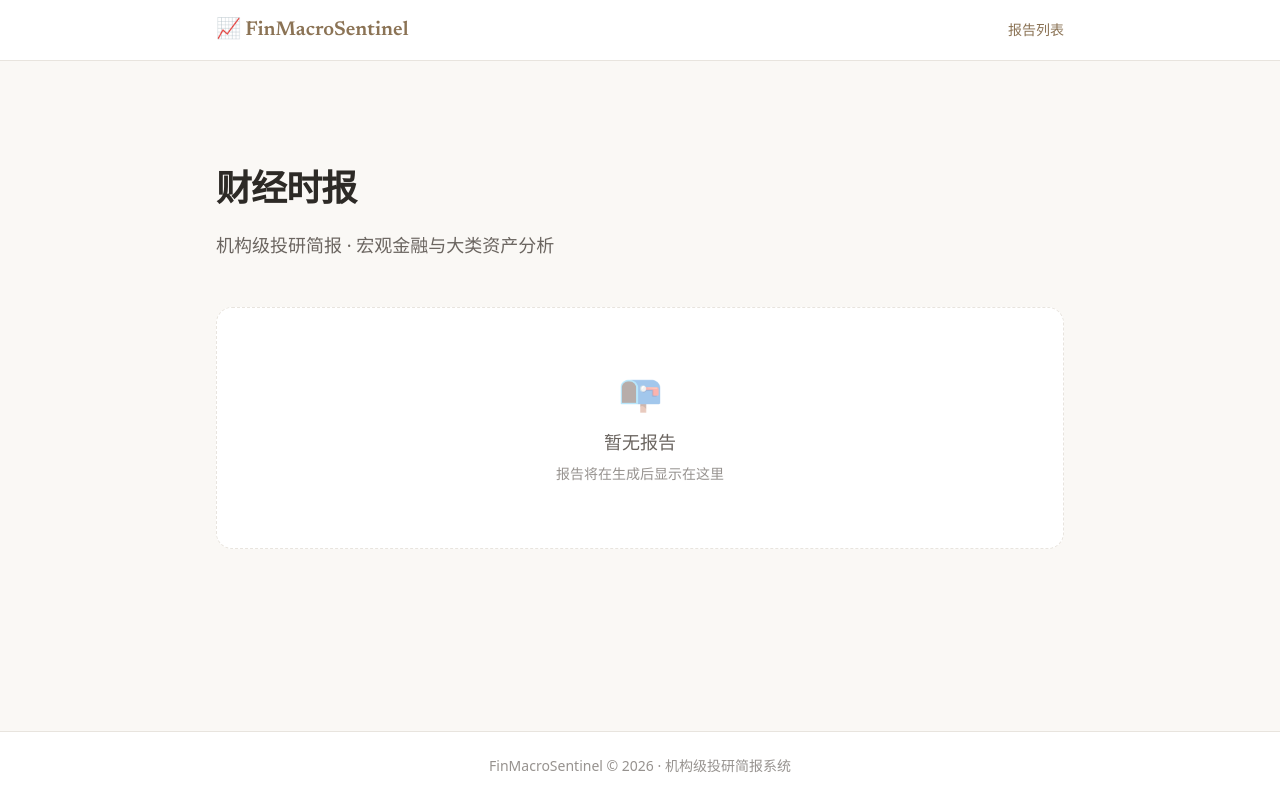
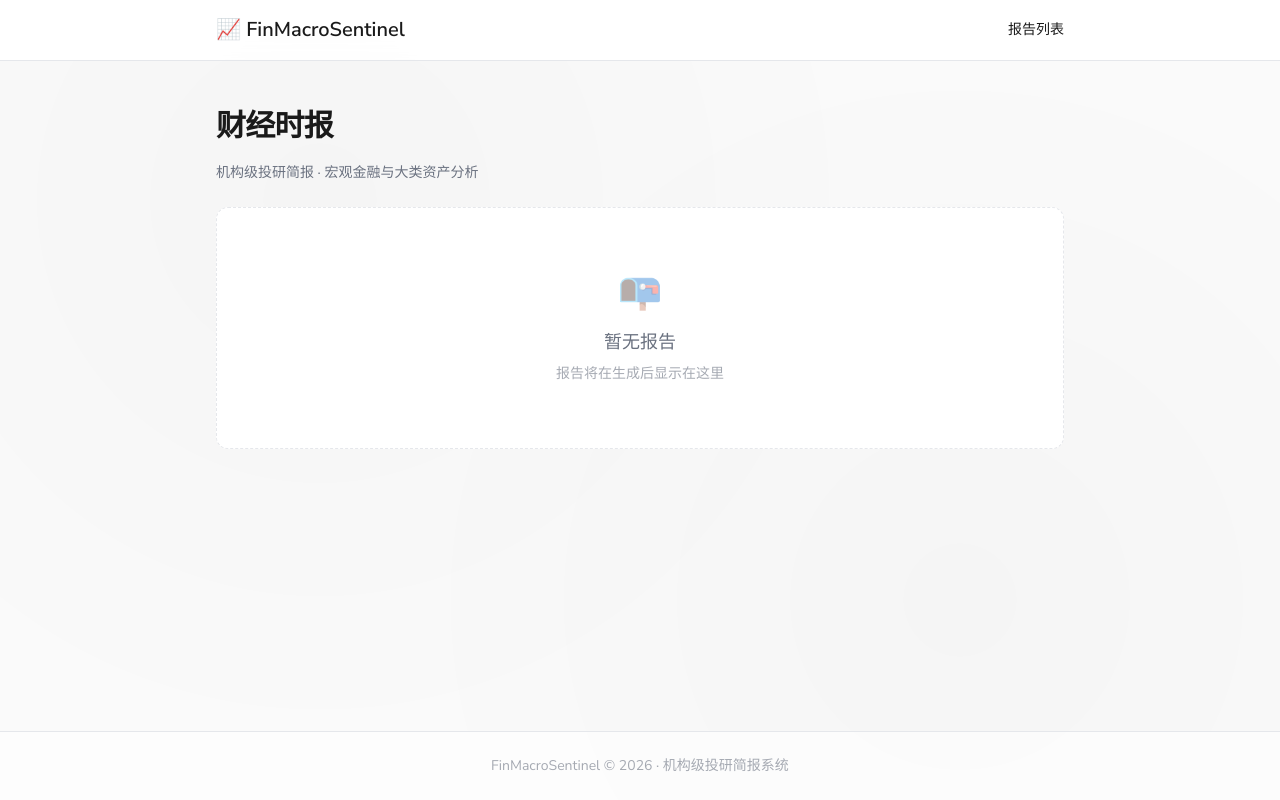
Before and after one commit to Garacc/FinMacroSentinel, a Next.js app in the folder web/: page / in a window 1280 px wide. Built offline with nearby package versions, Linux system fonts and the light colour scheme.

Commit message:
feat: 优化 Web 页面视觉效果
- 更换为圆润字体 Nunito Sans + Noto Sans SC
- 调整布局间距，页面更紧凑
- 详情页宽度增加，表格样式优化
- 首页卡片添加分类标签显示
- 卡片设置最小高度确保等高
- 移除详情页顶部返回链接

```diff
--- a/web/src/app/globals.css
+++ b/web/src/app/globals.css
@@ -1,28 +1,37 @@
+/* 导入圆润字体 - Nunito Sans */
+@import url('https://fonts.googleapis.com/css2?family=Nunito+Sans:wght@300;400;500;600;700&family=Noto+Sans+SC:wght@300;400;500;600;700&display=swap');
+
 @import "tailwindcss";
 @plugin "@tailwindcss/typography";
 
 :root {
-  /* 柔和米黄色系 - 提升质感 */
-  --background: #FAF8F5;
+  /* 精致浅色 - 金融专业风格 */
+  --background: #FAFAFA;
+  --background-secondary: #F5F5F5;
   --entry: #FFFFFF;
-  --primary: #2D2A26;
-  --secondary: #6B6560;
-  --tertiary: #E8E4DE;
-  --content: #2D2A26;
-  --border: #E8E4DE;
-  --accent: #8B7355;
-  --accent-light: #A89374;
+  --primary: #1A1A1A;
+  --secondary: #6B7280;
+  --tertiary: #E5E7EB;
+  --content: #374151;
+  --border: #E5E7EB;
+  --border-light: #F3F4F6;
 
-  /* 阴影变量 */
-  --shadow-sm: 0 1px 2px rgba(0, 0, 0, 0.04);
-  --shadow-md: 0 4px 6px -1px rgba(0, 0, 0, 0.06), 0 2px 4px -2px rgba(0, 0, 0, 0.04);
-  --shadow-lg: 0 10px 15px -3px rgba(0, 0, 0, 0.08), 0 4px 6px -4px rgba(0, 0, 0, 0.04);
+  /* 强调色 - 炭灰色 + 金色点缀 */
+  --accent: #1A1A1A;
+  --accent-light: #D97706;
+  --accent-subtle: #FEF3C7;
+
+  /* 阴影 */
+  --shadow-sm: 0 1px 2px rgba(0, 0, 0, 0.05);
+  --shadow-md: 0 4px 6px -1px rgba(0, 0, 0, 0.07), 0 2px 4px -2px rgba(0, 0, 0, 0.05);
+  --shadow-lg: 0 10px 15px -3px rgba(0, 0, 0, 0.1), 0 4px 6px -4px rgba(0, 0, 0, 0.05);
   --shadow-card: 0 1px 3px rgba(0, 0, 0, 0.04), 0 1px 2px rgba(0, 0, 0, 0.06);
   --shadow-card-hover: 0 10px 25px -5px rgba(0, 0, 0, 0.1), 0 8px 10px -6px rgba(0, 0, 0, 0.06);
 }
 
 @theme inline {
   --color-background: var(--background);
+  --color-background-secondary: var(--background-secondary);
   --color-entry: var(--entry);
   --color-primary: var(--primary);
   --color-secondary: var(--secondary);
@@ -31,8 +40,8 @@
   --color-border: var(--border);
   --color-accent: var(--accent);
   --color-accent-light: var(--accent-light);
-  --font-serif: var(--font-newsreader), Georgia, 'Times New Roman', serif;
-  --font-sans: var(--font-inter), -apple-system, BlinkMacSystemFont, 'Segoe UI', sans-serif;
+  --font-sans: 'Nunito Sans', 'Noto Sans SC', -apple-system, BlinkMacSystemFont, sans-serif;
+  --font-serif: 'Nunito Sans', 'Noto Sans SC', Georgia, serif;
 }
 
 body {
@@ -42,6 +51,22 @@ body {
   line-height: 1.7;
   -webkit-font-smoothing: antialiased;
   -moz-osx-font-smoothing: grayscale;
+  min-height: 100vh;
+}
+
+/* 背景微纹理 */
+body::before {
+  content: '';
+  position: fixed;
+  top: 0;
+  left: 0;
+  right: 0;
+  bottom: 0;
+  background-image:
+    radial-gradient(circle at 25% 25%, rgba(0, 0, 0, 0.02) 0%, transparent 50%),
+    radial-gradient(circle at 75% 75%, rgba(0, 0, 0, 0.02) 0%, transparent 50%);
+  pointer-events: none;
+  z-index: -1;
 }
 
 /* 页面加载动画 */
@@ -61,23 +86,10 @@ body {
   to { opacity: 1; }
 }
 
-@keyframes slideInLeft {
-  from {
-    opacity: 0;
-    transform: translateX(-10px);
-  }
-  to {
-    opacity: 1;
-    transform: translateX(0);
-  }
+.page-enter {
+  animation: fadeIn 0.5s ease-out forwards;
 }
 
-/* 页面整体淡入 */
-.page-enter {
-  animation: fadeIn 0.4s ease-out forwards;
-}
-
-/* 列表项依次淡入 */
 .list-item {
   opacity: 0;
   animation: fadeInUp 0.5s ease-out forwards;
@@ -91,18 +103,16 @@ body {
 .list-item:nth-child(6) { animation-delay: 0.3s; }
 .list-item:nth-child(7) { animation-delay: 0.35s; }
 .list-item:nth-child(8) { animation-delay: 0.4s; }
-.list-item:nth-child(9) { animation-delay: 0.45s; }
-.list-item:nth-child(10) { animation-delay: 0.5s; }
 
 /* 链接样式 */
 a {
   color: var(--accent);
   text-decoration: none;
-  transition: color 0.2s ease, opacity 0.2s ease;
+  transition: color 0.2s ease;
 }
 
 a:hover {
-  color: var(--primary);
+  color: var(--accent-light);
 }
 
 /* 标题样式 */
@@ -112,51 +122,48 @@ h1, h2, h3, h4, h5, h6 {
   margin-top: 1.5em;
   margin-bottom: 0.5em;
   line-height: 1.4;
+  font-family: var(--font-serif);
 }
 
-/* 代码块样式 */
+/* 代码块 */
 pre {
-  background: var(--entry);
+  background: var(--background-secondary);
   border: 1px solid var(--border);
   border-radius: 8px;
   padding: 1rem;
   overflow-x: auto;
-  box-shadow: var(--shadow-sm);
-}
-
-code {
-  font-family: 'SF Mono', Monaco, 'Cascadia Code', monospace;
-  font-size: 0.9em;
-  background: var(--tertiary);
-  padding: 0.2em 0.4em;
-  border-radius: 4px;
+  font-size: 0.75rem;
+  line-height: 1.5;
 }
 
 pre code {
   background: none;
   padding: 0;
+  white-space: pre;
+  font-family: 'IBM Plex Mono', 'SF Mono', Monaco, monospace;
+  color: var(--secondary);
 }
 
-/* 引用块样式 */
+/* 引用块 */
 blockquote {
   border-left: 3px solid var(--accent);
   padding-left: 1.25rem;
-  margin-left: 0;
-  margin-right: 0;
+  margin: 1rem 0;
   color: var(--secondary);
   font-style: italic;
-  background: linear-gradient(90deg, rgba(139, 115, 85, 0.06) 0%, transparent 100%);
+  background: var(--background-secondary);
   padding: 1rem 1.25rem;
   border-radius: 0 8px 8px 0;
 }
 
-/* 列表样式 */
+/* 列表 */
 ul, ol {
   padding-left: 1.5rem;
 }
 
 li {
   margin-bottom: 0.5rem;
+  color: var(--content);
 }
 
 /* 分割线 */
@@ -166,141 +173,101 @@ hr {
   margin: 2rem 0;
 }
 
-/* 表格样式 - 强制覆盖所有其他样式 */
-article table,
-.prose table,
-div table {
-  width: 100% !important;
-  border-collapse: collapse !important;
-  margin: 1rem 0 !important;
-  font-size: 11px !important;
-  line-height: 1.4 !important;
-}
-
-article th,
-.prose th,
-div th {
-  background: linear-gradient(180deg, rgba(139, 115, 85, 0.12) 0%, rgba(139, 115, 85, 0.06) 100%) !important;
-  color: var(--primary) !important;
-  font-weight: 600 !important;
-  padding: 6px 10px !important;
-  border: 1px solid var(--border) !important;
-  text-align: left !important;
-  white-space: normal !important;
-}
-
-article td,
-.prose td,
-div td {
-  color: var(--content) !important;
-  padding: 6px 10px !important;
-  border: 1px solid var(--border) !important;
-  text-align: left !important;
-  white-space: normal !important;
-  word-wrap: break-word !important;
-  min-width: 50px !important;
-  max-width: 200px !important;
-}
-
-article tr:nth-child(even) td,
-.prose tr:nth-child(even) td {
-  background: rgba(139, 115, 85, 0.04) !important;
-}
-
-article table,
-.prose table {
-  display: block !important;
-  overflow-x: auto !important;
-  -webkit-overflow-scrolling: touch !important;
-}
-
-/* 代码块样式 - 用于 ASCII 图表 */
-.prose pre {
-  background: var(--entry) !important;
-  border: 1px solid var(--border) !important;
-  border-radius: 8px !important;
-  padding: 1rem !important;
-  overflow-x: auto !important;
-  box-shadow: var(--shadow-sm) !important;
-  font-size: 0.625rem !important;
-  line-height: 1.6 !important;
-  color: var(--secondary) !important;
-  margin: 1rem 0 !important;
-}
-
-.prose pre code {
-  background: none !important;
-  padding: 0 !important;
-  white-space: pre !important;
-  font-family: 'SF Mono', Monaco, 'Cascadia Code', 'Menlo', monospace !important;
-}
-
 /* ========== 卡片样式 ========== */
 .card {
   background: var(--entry);
   border: 1px solid var(--border);
-  border-radius: 16px;
-  padding: 1.5rem;
+  border-radius: 10px;
+  padding: 0.75rem 1.25rem;
   box-shadow: var(--shadow-card);
-  transition: all 0.3s cubic-bezier(0.4, 0, 0.2, 1);
+  transition: all 0.25s cubic-bezier(0.4, 0, 0.2, 1);
   position: relative;
   overflow: hidden;
 }
 
-/* 卡片左上角装饰线 */
+/* 卡片顶部细线 */
 .card::before {
   content: '';
   position: absolute;
   top: 0;
   left: 0;
-  width: 4px;
-  height: 100%;
-  background: linear-gradient(180deg, var(--accent) 0%, var(--accent-light) 100%);
+  right: 0;
+  height: 3px;
+  background: linear-gradient(90deg, var(--accent) 0%, var(--accent-light) 100%);
   opacity: 0;
-  transition: opacity 0.3s ease;
+  transition: opacity 0.25s ease;
 }
 
 .card:hover {
   box-shadow: var(--shadow-card-hover);
-  border-color: var(--accent-light);
-  transform: translateY(-4px);
+  transform: translateY(-2px);
 }
 
 .card:hover::before {
   opacity: 1;
 }
 
-/* ========== 按钮样式 ========== */
-.btn {
-  display: inline-flex;
-  align-items: center;
-  justify-content: center;
-  padding: 0.625rem 1.25rem;
-  font-size: 0.875rem;
-  font-weight: 500;
-  border-radius: 10px;
-  transition: all 0.2s ease;
-  cursor: pointer;
-  border: none;
+/* 空状态 */
+.empty-state {
+  text-align: center;
+  padding: 4rem 2rem;
+  background: var(--entry);
+  border: 1px dashed var(--border);
+  border-radius: 12px;
 }
 
-.btn-primary {
-  background: var(--accent);
-  color: white;
+/* ========== 表格样式 ========== */
+article table,
+.prose table {
+  width: auto !important;
+  min-width: 100% !important;
+  border-collapse: collapse !important;
+  margin: 1rem 0 !important;
+  font-size: 11px !important;
+  line-height: 1.4 !important;
+  background: var(--entry) !important;
+  border-radius: 8px !important;
+  overflow: hidden !important;
+  box-shadow: var(--shadow-sm) !important;
 }
 
-.btn-primary:hover {
-  background: var(--primary);
-  transform: translateY(-1px);
-  box-shadow: var(--shadow-md);
+article th {
+  background: var(--background-secondary) !important;
+  color: var(--primary) !important;
+  font-weight: 600 !important;
+  padding: 8px 12px !important;
+  border-bottom: 2px solid var(--border) !important;
+  text-align: left !important;
+  font-size: 11px !important;
+  white-space: nowrap;
 }
 
-/* ========== 标题字体 ========== */
-h1, h2, h3, h4, h5, h6 {
-  font-family: var(--font-serif);
+article td,
+.prose td {
+  color: var(--content) !important;
+  padding: 8px 12px !important;
+  border-bottom: 1px solid var(--border-light) !important;
+  font-size: 11px !important;
 }
 
-/* ========== 详情页内容区域 ========== */
+article tr:last-child td,
+.prose tr:last-child td {
+  border-bottom: none !important;
+}
+
+article tr:hover td,
+.prose tr:hover td {
+  background: var(--background-secondary) !important;
+}
+
+article table,
+.prose table {
+  display: table !important;
+  overflow-x: auto !important;
+  -webkit-overflow-scrolling: touch !important;
+}
+
+/* ========== 详情页内容 ========== */
 .prose {
   font-family: var(--font-sans);
   color: var(--content);
@@ -318,118 +285,59 @@ h1, h2, h3, h4, h5, h6 {
 }
 
 .prose p {
-  margin-bottom: 1.25rem;
+  margin-bottom: 1rem;
   line-height: 1.8;
 }
 
-.prose ul, .prose ol {
-  margin-bottom: 1.25rem;
+.prose a {
+  color: var(--accent);
+  text-decoration: underline;
+  text-decoration-color: rgba(26, 26, 26, 0.2);
+  text-underline-offset: 2px;
 }
 
-.prose li {
-  margin-bottom: 0.75rem;
-  line-height: 1.7;
+.prose a:hover {
+  color: var(--accent-light);
 }
 
-/* 模块标题样式 */
-.prose h2:has(+ h3) {
-  margin-bottom: 0.25rem;
-}
-
-/* 风险提示样式 */
 .prose strong {
   color: var(--primary);
   font-weight: 600;
 }
 
-/* 链接在文章中的样式 */
-.prose a {
-  color: var(--accent);
-  text-decoration: underline;
-  text-decoration-color: rgba(139, 115, 85, 0.3);
-  text-underline-offset: 2px;
-  transition: all 0.2s ease;
-}
-
-.prose a:hover {
-  color: var(--primary);
-  text-decoration-color: var(--accent);
-}
-
-/* 标签样式 */
-.tag {
-  display: inline-flex;
-  align-items: center;
-  padding: 0.25rem 0.625rem;
-  font-size: 0.75rem;
-  font-weight: 500;
-  border-radius: 6px;
-  background: rgba(139, 115, 85, 0.1);
-  color: var(--accent);
-  transition: all 0.2s ease;
-}
-
-.tag:hover {
-  background: rgba(139, 115, 85, 0.2);
-}
-
-/* 空状态 */
-.empty-state {
-  text-align: center;
-  padding: 4rem 2rem;
-  background: var(--entry);
-  border: 1px dashed var(--border);
-  border-radius: 16px;
-}
-
-/* 滚动条美化 */
+/* 滚动条 */
 ::-webkit-scrollbar {
-  width: 8px;
-  height: 8px;
+  width: 6px;
+  height: 6px;
 }
 
 ::-webkit-scrollbar-track {
-  background: var(--tertiary);
-  border-radius: 4px;
+  background: var(--background-secondary);
 }
 
 ::-webkit-scrollbar-thumb {
-  background: var(--secondary);
-  border-radius: 4px;
-  opacity: 0.5;
+  background: var(--tertiary);
+  border-radius: 3px;
 }
 
 ::-webkit-scrollbar-thumb:hover {
-  background: var(--accent);
+  background: var(--secondary);
 }
 
-/* 选中文本样式 */
+/* 选中文本 */
 ::selection {
-  background: rgba(139, 115, 85, 0.2);
+  background: rgba(217, 119, 6, 0.15);
   color: var(--primary);
 }
 
-/* ========== 响应式设计 ========== */
+/* ========== 响应式 ========== */
 @media (max-width: 768px) {
   body {
     font-size: 15px;
   }
-
   .card {
     padding: 1.25rem;
-    border-radius: 12px;
-  }
-
-  .prose {
-    font-size: 15px;
-  }
-
-  .prose h2 {
-    font-size: 1.5rem;
-  }
-
-  .prose h3 {
-    font-size: 1.25rem;
+    border-radius: 10px;
   }
 }
 
@@ -437,21 +345,21 @@ h1, h2, h3, h4, h5, h6 {
   body {
     font-size: 14px;
   }
-
   .card {
     padding: 1rem;
-    border-radius: 10px;
-  }
-
-  .prose {
-    font-size: 14px;
-  }
-
-  .prose h2 {
-    font-size: 1.35rem;
-  }
-
-  .prose h3 {
-    font-size: 1.15rem;
+    border-radius: 8px;
   }
 }
+
+/* ========== 导航栏 ========== */
+header {
+  background: rgba(255, 255, 255, 0.9) !important;
+  backdrop-filter: blur(8px) !important;
+  border-bottom: 1px solid var(--border) !important;
+}
+
+/* ========== 页脚 ========== */
+footer {
+  background: rgba(255, 255, 255, 0.6) !important;
+  border-top: 1px solid var(--border) !important;
+}
--- a/web/src/app/layout.tsx
+++ b/web/src/app/layout.tsx
@@ -1,19 +1,6 @@
 import type { Metadata } from "next";
-import { Newsreader, Inter } from "next/font/google";
 import "./globals.css";
 import Link from "next/link";
-
-const newsreader = Newsreader({
-  variable: "--font-newsreader",
-  subsets: ["latin"],
-  display: "swap",
-});
-
-const inter = Inter({
-  variable: "--font-inter",
-  subsets: ["latin"],
-  display: "swap",
-});
 
 export const metadata: Metadata = {
   title: "FinMacroSentinel 财经时报",
@@ -27,12 +14,10 @@ export default function RootLayout({
 }>) {
   return (
     <html lang="zh-CN">
-      <body
-        className={`${newsreader.variable} ${inter.variable} antialiased`}
-      >
+      <body className="antialiased">
         <div className="min-h-screen flex flex-col">
           {/* 顶部导航 */}
-          <header className="border-b border-[var(--border)] bg-[var(--entry)] sticky top-0 z-50">
+          <header className="sticky top-0 z-50">
             <div className="max-w-4xl mx-auto px-4 sm:px-6 py-4 flex items-center justify-between">
               <Link
                 href="/"
@@ -44,7 +29,7 @@ export default function RootLayout({
               <nav className="flex gap-4 sm:gap-6 text-sm">
                 <Link
                   href="/"
-                  className="text-[var(--secondary)] hover:text-[var(--primary)] transition-colors relative group"
+                  className="text-[var(--secondary)] hover:text-[var(--accent)] transition-colors relative group"
                 >
                   报告列表
                   <span className="absolute -bottom-1 left-0 w-0 h-0.5 bg-[var(--accent)] transition-all group-hover:w-full"></span>
@@ -54,13 +39,13 @@ export default function RootLayout({
           </header>
 
           {/* 主内容区域 */}
-          <main className="flex-1 max-w-4xl w-full mx-auto px-4 sm:px-6 py-8 sm:py-12">
+          <main className="flex-1 max-w-4xl w-full mx-auto px-4 sm:px-6">
             {children}
           </main>
 
           {/* 页脚 */}
-          <footer className="border-t border-[var(--border)] bg-[var(--entry)]">
-            <div className="max-w-4xl mx-auto px-4 sm:px-6 py-6 text-center text-sm text-[var(--secondary)] opacity-70">
+          <footer>
+            <div className="max-w-4xl mx-auto px-4 sm:px-6 py-6 text-center text-sm text-[var(--secondary)] opacity-60">
               FinMacroSentinel © 2026 · 机构级投研简报系统
             </div>
           </footer>
--- a/web/src/app/page.tsx
+++ b/web/src/app/page.tsx
@@ -6,11 +6,11 @@ export default function Home() {
 
   return (
     <div className="page-enter">
-      <div className="mb-12">
-        <h1 className="text-3xl sm:text-4xl font-serif font-semibold text-[var(--primary)] mb-3 tracking-tight">
+      <div className="mb-6">
+        <h1 className="text-2xl sm:text-3xl font-serif font-semibold text-[var(--primary)] mb-2 tracking-tight">
           财经时报
         </h1>
-        <p className="text-[var(--secondary)] text-base sm:text-lg">
+        <p className="text-sm text-[var(--secondary)]">
           机构级投研简报 · 宏观金融与大类资产分析
         </p>
       </div>
@@ -19,12 +19,12 @@ export default function Home() {
         <div className="empty-state">
           <div className="text-4xl mb-4 opacity-40">📭</div>
           <p className="text-[var(--secondary)] text-lg mb-2">暂无报告</p>
-          <p className="text-sm text-[var(--secondary)] opacity-70">
+          <p className="text-sm text-[var(--secondary)] opacity-60">
             报告将在生成后显示在这里
           </p>
         </div>
       ) : (
-        <div className="space-y-4 sm:space-y-5">
+        <div className="flex flex-col gap-3">
           {reports.map((report, index) => (
             <Link
               key={report.id}
@@ -32,31 +32,39 @@ export default function Home() {
               className="block no-underline hover:no-underline"
             >
               <article
-                className="card cursor-pointer list-item"
-                style={{ animationDelay: `${index * 0.05}s` }}
+                className="card cursor-pointer list-item py-4 min-h-[140px]"
+                style={{ animationDelay: `${index * 0.03}s` }}
               >
-                <div className="flex flex-col gap-3">
-                  <div className="flex items-start justify-between gap-4">
-                    <h2 className="text-base sm:text-lg font-serif font-medium text-[var(--primary)] line-clamp-2 leading-relaxed">
+                <div className="flex items-start gap-3">
+                  <h2 className="flex-1 text-sm sm:text-base font-serif font-medium text-[var(--primary)] line-clamp-2 leading-snug">
                     {report.title}
                   </h2>
-                    <span className="text-xl text-[var(--secondary)] opacity-40 shrink-0 transition-all duration-300 group-hover:translate-x-1">
+                  <span className="text-lg text-[var(--secondary)] opacity-30 shrink-0">
                     →
                   </span>
                 </div>
+                {/* 标签、摘要、日期放在标题下方 */}
+                <div className="flex flex-col gap-1 mt-1">
+                  {report.tags && report.tags.length > 0 && (
+                    <div className="flex flex-wrap gap-1.5">
+                      {report.tags.slice(0, 6).map((tag, i) => (
+                        <span
+                          key={i}
+                          className="inline-flex items-center px-2 py-0.5 text-[10px] font-medium text-[var(--secondary)] bg-[var(--background-secondary)] border border-[var(--border)] rounded"
+                        >
+                          {tag}
+                        </span>
+                      ))}
+                    </div>
+                  )}
                   {report.summary && (
-                    <p className="text-sm text-[var(--secondary)] line-clamp-2 leading-relaxed opacity-80">
+                    <p className="text-xs sm:text-sm text-[var(--secondary)] line-clamp-2 leading-snug opacity-70">
                       {report.summary}
                     </p>
                   )}
-                  <div className="flex items-center justify-between pt-2 border-t border-[var(--border)] mt-1">
-                    <p className="text-xs text-[var(--secondary)] opacity-60">
+                  <p className="text-xs text-[var(--secondary)] opacity-40">
                     {report.date} · {report.time}
                   </p>
-                    <span className="text-xs text-[var(--accent)] opacity-0 hover:opacity-100 transition-opacity">
-                      阅读 →
-                    </span>
-                  </div>
                 </div>
               </article>
             </Link>
--- a/web/src/app/reports/[id]/page.tsx
+++ b/web/src/app/reports/[id]/page.tsx
@@ -47,7 +47,7 @@ export default async function ReportPage({ params }: PageProps) {
   const contentHtml = processedContent.toString();
 
   return (
-    <div className="page-enter max-w-3xl">
+    <div className="page-enter max-w-4xl">
       {/* 报告内容 */}
       <article
         className="prose prose-sm max-w-none"
@@ -58,7 +58,7 @@ export default async function ReportPage({ params }: PageProps) {
       <div className="mt-10 pt-6 border-t border-[var(--border)]">
         <Link
           href="/"
-          className="inline-flex items-center text-sm text-[var(--secondary)] hover:text-[var(--primary)] no-underline transition-colors"
+          className="inline-flex items-center text-sm text-[var(--secondary)] hover:text-[var(--accent)] no-underline transition-colors"
         >
           ← 返回报告列表
         </Link>
--- a/web/src/lib/reports.ts
+++ b/web/src/lib/reports.ts
@@ -11,6 +11,39 @@ export interface ReportMeta {
   time: string;
   generatedTime: string;
   summary: string; // 首席风控官寄语
+  tags: string[]; // 分类标签
+}
+
+/**
+ * 从 md 内容中提取分类标签（如 [宏观]、[商品]、[地缘] 等）
+ * 从信源溯源部分的 [...] 标记中提取
+ */
+function extractTags(content: string): string[] {
+  // 匹配 [...] 格式的标签，排除 URL 和特定模式
+  const tagRegex = /\[([^\]]+)\]/g;
+  const tags = new Set<string>();
+  let match;
+
+  while ((match = tagRegex.exec(content)) !== null) {
+    const tag = match[1].trim();
+    // 过滤掉非标签内容（URL、标题等）
+    if (
+      tag &&
+      !tag.includes('：') &&
+      !tag.includes(':') &&
+      !tag.startsWith('http') &&
+      !tag.includes('.com') &&
+      !tag.includes('.cn') &&
+      !tag.includes('【') &&
+      !tag.includes('】') &&
+      tag.length < 10
+    ) {
+      tags.add(tag);
+    }
+  }
+
+  // 返回最多6个标签
+  return Array.from(tags).slice(0, 6);
 }
 
 /**
@@ -53,6 +86,9 @@ export function getAllReports(): ReportMeta[] {
       // 提取标题和摘要（首席风控官寄语）
       const { title, summary } = extractTitleAndSummary(content);
 
+      // 提取分类标签
+      const tags = extractTags(content);
+
       // 从文件名提取日期和时间 (格式: YYYYMMDDHH)
       const date = id.substring(0, 8);
       const time = id.substring(8, 10);
@@ -68,6 +104,7 @@ export function getAllReports(): ReportMeta[] {
         time: formattedTime,
         generatedTime: data.generatedTime || '',
         summary: summary,
+        tags: tags,
       };
     })
     .sort((a, b) => {
@@ -91,6 +128,9 @@ export function getReportById(id: string): { meta: ReportMeta; content: string }
   // 提取标题和摘要（首席风控官寄语）
   const { title, summary } = extractTitleAndSummary(content);
 
+  // 提取分类标签
+  const tags = extractTags(content);
+
   // 跳过前4行（标题、空白行、生成时间、空白行），从第5行开始
   const contentLines = content.split('\n');
   const filteredContent = contentLines.slice(4).join('\n');
@@ -108,6 +148,7 @@ export function getReportById(id: string): { meta: ReportMeta; content: string }
     time: formattedTime,
     generatedTime: data.generatedTime || '',
     summary: summary,
+    tags: tags,
   };
 
   return { meta, content: filteredContent };
```
Lines whose indentation alone changed are shown as unchanged.
